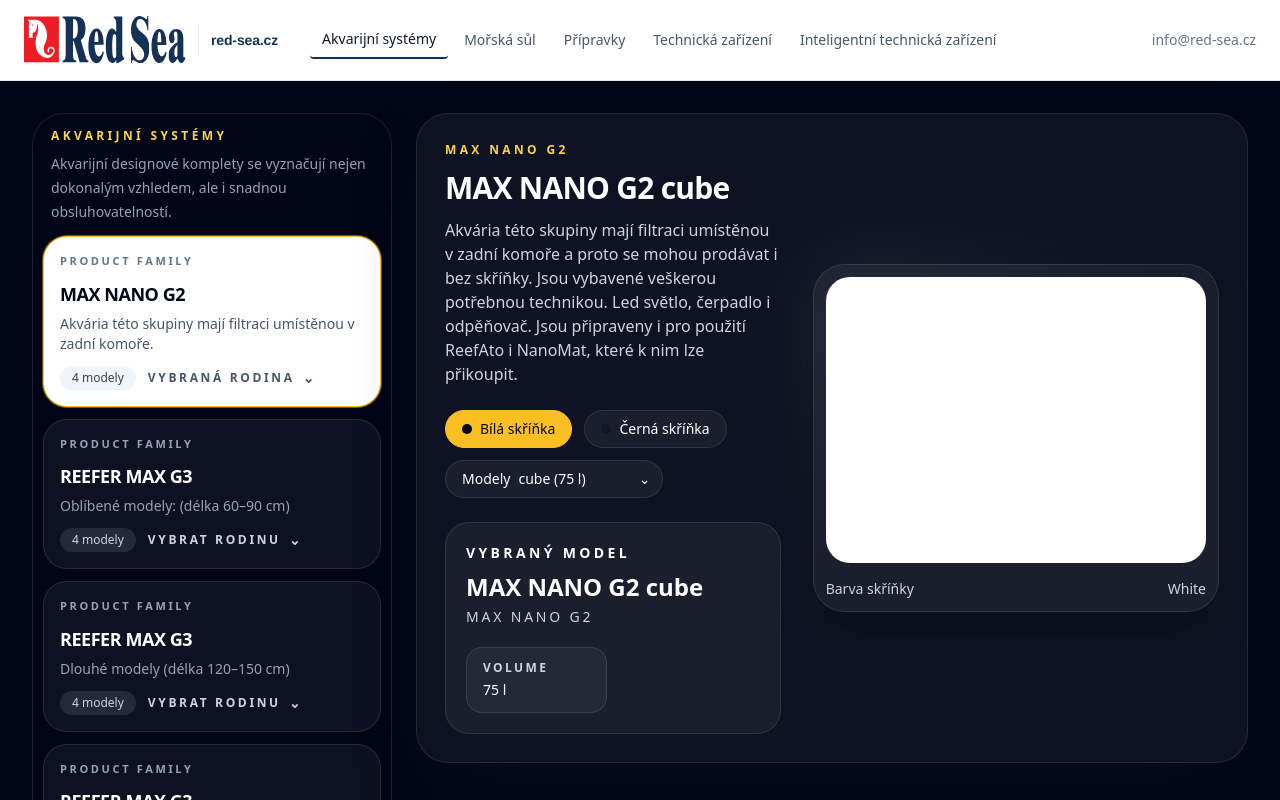
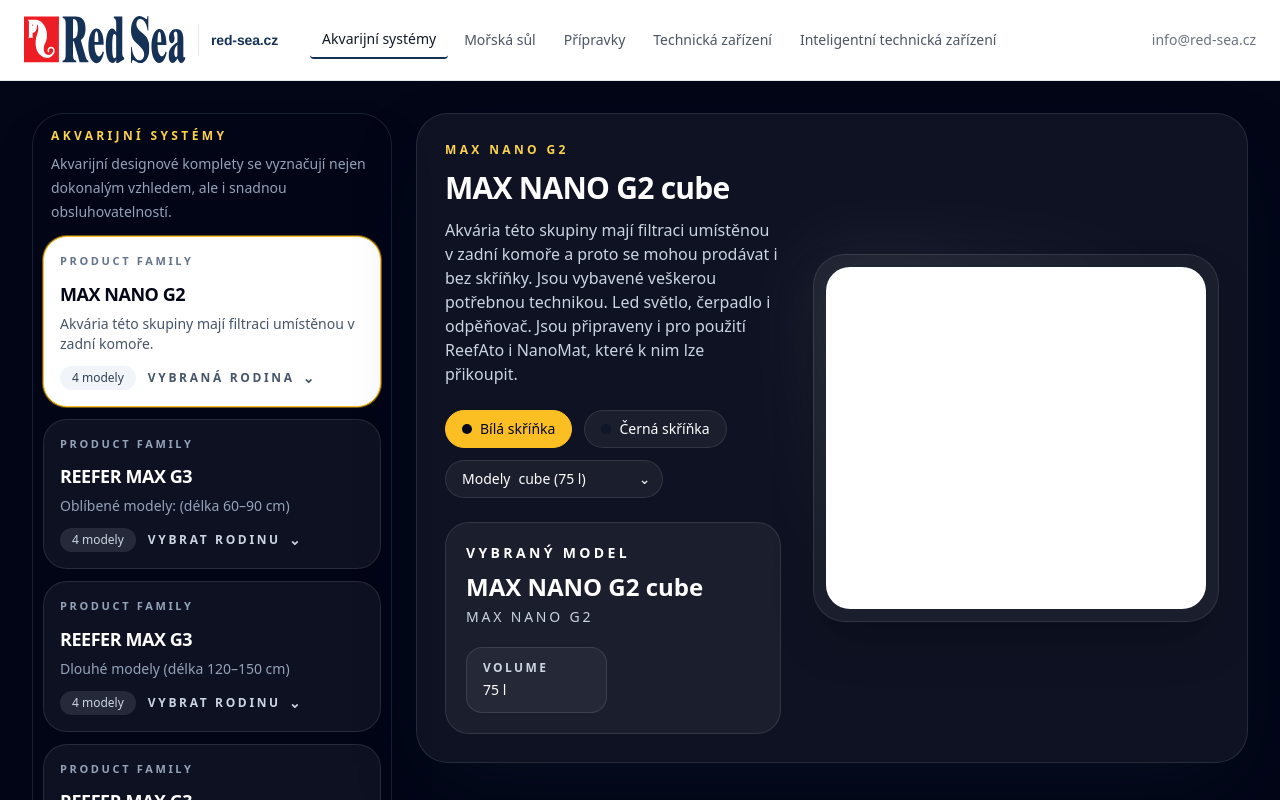
Before and after one commit to czhyenacz-g/red-sea.cz, a Next.js app: page /aquariums in a window 1280 px wide. Shown: the top 800 px of the page. Built offline with nearby package versions, Linux system fonts and the light colour scheme.

Commit message:
feat: simplify aquarium image detail

```diff
--- a/app/components/AquariumColorSwitcher.tsx
+++ b/app/components/AquariumColorSwitcher.tsx
@@ -186,7 +186,7 @@
         <div className="relative">
           <div className="absolute inset-0 rounded-[2rem] bg-gradient-to-br from-white/10 via-transparent to-transparent blur-2xl" />
           <div className={`relative overflow-hidden rounded-[2rem] border p-3 shadow-2xl ${theme.panel} ${theme.imageFrame}`}>
-            <div className={`relative aspect-[4/3] overflow-hidden rounded-[1.5rem] ${theme.imageBackdrop}`}>
+            <div className={`relative aspect-[10/9] overflow-hidden rounded-[1.5rem] ${theme.imageBackdrop}`}>
               {hasImage && imageSrc ? (
                 <DelayedImageTooltip label={product.name}>
                   <button
@@ -214,10 +214,6 @@
                   </div>
                 </div>
               )}
-            </div>
-            <div className={`mt-4 flex items-center justify-between gap-4 text-sm ${theme.muted}`}>
-              <span className="font-medium">Barva skříňky</span>
-              <span className="capitalize">{selectedColor}</span>
             </div>
           </div>
         </div>
```
